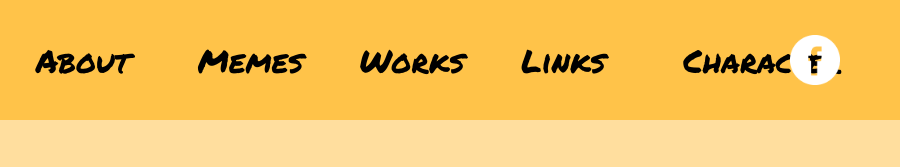
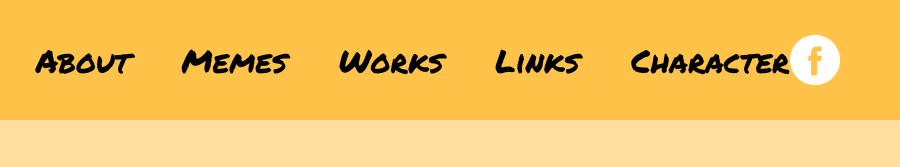
Before and after one commit to vanillamousse173/cultivatememe2, a plain HTML site: page Character.html in a window 1280 px wide. Shown: the top 167 px of the page, 380-1280 px from the left. Drawn offline with nearby package versions, Linux system fonts and the light colour scheme.

Commit message:
Add files via upload

```diff
--- a/css/Character.css
+++ b/css/Character.css
@@ -101,7 +101,7 @@ section{
 	color:#000;
 	background: #fff;
 	padding:10px 30px;
-	height:250px;
+	height:100%;
 	border-radius: 10px;
 	border:5px #fe5656 solid;
 	box-shadow: 2px 2px 8px #999;
--- a/css/all.css
+++ b/css/all.css
@@ -94,7 +94,7 @@ nav{
 	box-sizing: border-box;
 	display: inline-block;
 	float: left;
-	min-width: 600px;
+	min-width: 900px;
 	padding-left: 20px;
 	list-style: none;
 	font-size: 24pt;
@@ -113,7 +113,6 @@ nav li{
 
 nav li a{
 	display:block;
-	width: 150px;
 	line-height: 100px;
 	box-sizing: border-box;
 	padding:10px 20px;
```
